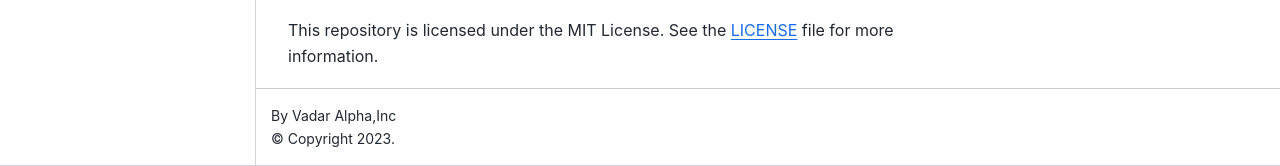
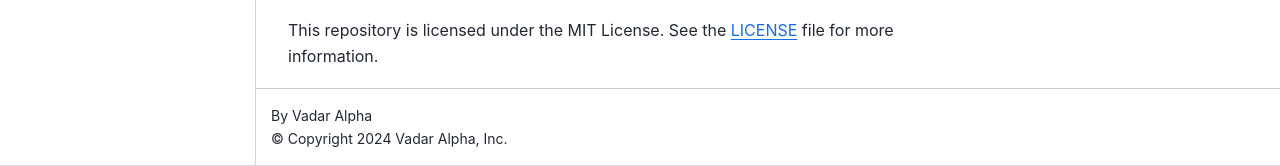
Before and after one commit to VadarAlpha/blog-posts, a Jupyter Book: the page built from README.md, in a window 1280 px wide and 900 px high, scrolled down 797 px. Shown: the part 734-900 px from the top of the window. Built offline with Jupyter Book 1.0.4 settings and Sphinx 7.4.7 and the Sphinx Book theme 1.1.4, drawn with Linux system fonts in a browser that asks for light colours; pages that are not in the unit, such as notebooks, are missing from menus.

Commit message:
updating the config.yml for the copyright

```diff
--- a/_config.yml
+++ b/_config.yml
@@ -1,7 +1,8 @@
 # Book settings
 title: "Vadar Alpha: Clarity with Data Series"
-author: "Vadar Alpha,Inc"
+author: "Vadar Alpha"
 logo: "_static/images/logo.png"
+copyright: "2024 Vadar Alpha, Inc"
 
 # Configuration for the Jupyter Book
 repository:
```
